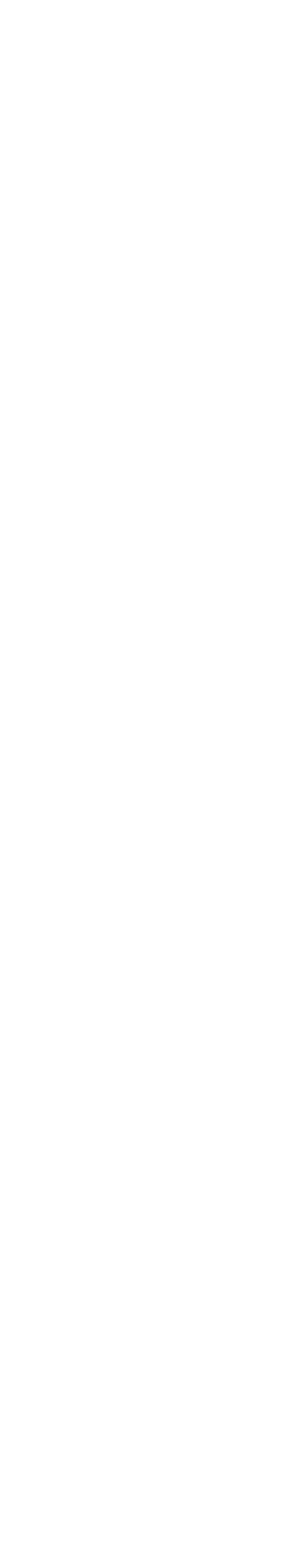
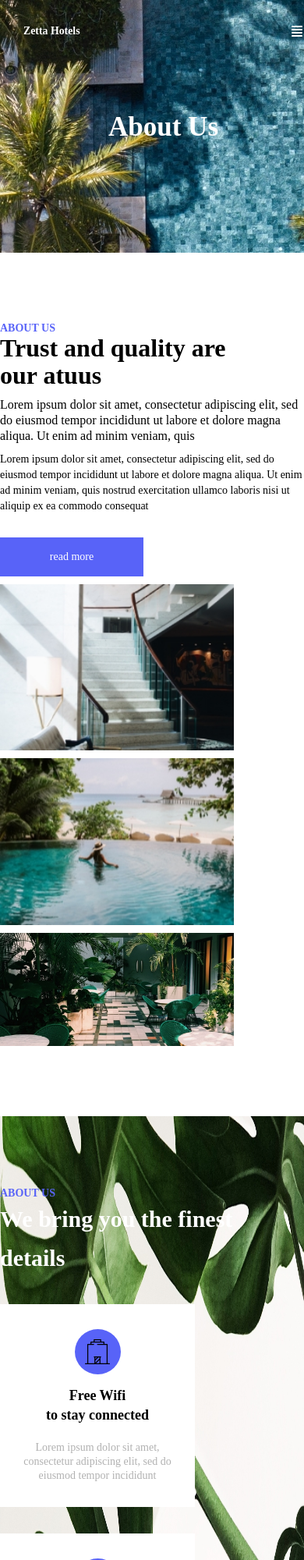
Before and after one commit to Tamar-22/midterm-exam, a plain HTML site: page index.html in a window 390 px wide. Shown: the top 2000 px of the page at 78% size. Before the commit the page ends 844 px from the top, so only its background shows below. Drawn offline with Linux system fonts and the light colour scheme.

Commit message:
add sections

```diff
--- a/css/reset.css
+++ b/css/reset.css
@@ -0,0 +1,49 @@
+html, body, div, span, applet, object, iframe,
+h1, h2, h3, h4, h5, h6, p, blockquote, pre,
+a, abbr, acronym, address, big, cite, code,
+del, dfn, em, img, ins, kbd, q, s, samp,
+small, strike, strong, sub, sup, tt, var,
+b, u, i, center,
+dl, dt, dd, ol, ul, li,
+fieldset, form, label, legend,
+table, caption, tbody, tfoot, thead, tr, th, td,
+article, aside, canvas, details, embed,
+figure, figcaption, footer, header, hgroup,
+menu, nav, output, ruby, section, summary,
+time, mark, audio, video {
+	margin: 0;
+	padding: 0;
+	border: 0;
+	font-size: 100%;
+	font: inherit;
+	vertical-align: baseline;
+}
+/* HTML5 display-role reset for older browsers */
+article, aside, details, figcaption, figure,
+footer, header, hgroup, menu, nav, section {
+	display: block;
+}
+body {
+	line-height: 1;
+}
+ol, ul {
+	list-style: none;
+}
+blockquote, q {
+	quotes: none;
+}
+blockquote:before, blockquote:after,
+q:before, q:after {
+	content: '';
+	content: none;
+}
+table {
+	border-collapse: collapse;
+	border-spacing: 0;
+}
+a{
+	text-decoration: none;
+}
+* {
+	box-sizing: border-box;
+}
--- a/css/responsive.css
+++ b/css/responsive.css
@@ -0,0 +1,53 @@
+/*
+* Prefixed by https://autoprefixer.github.io
+* PostCSS: v7.0.29,
+* Autoprefixer: v9.7.6
+* Browsers: last 4 version
+*/
+
+@media(max-width: 290px){
+	.about-us-container{
+		max-width: 80px;
+	}
+	.about-us{
+		font-size: 15px;
+		left: 50px;
+	}
+}
+@media(max-width: 670px){
+	.burger-icon{
+		display: block;
+		color: white;
+		margin-right: 32px;
+	}
+	.nav-container{
+		display: none;
+	}
+}
+@media(max-width: 685px){
+	.section2{
+		display: -webkit-box;
+		display: -ms-flexbox;
+		display: flex;
+		-ms-flex-wrap: wrap;
+		    flex-wrap: wrap;
+	}
+	.image3,.image1,.image2{
+		margin-top: 10px;
+		max-width: 300px;
+		width: 100%;
+	}
+}
+@media(max-width:  200px){
+	.white-box-title{
+		max-width: 80px;
+		width: 100%;
+		font-size: 10px;
+	}
+	.white-box-paragraph{
+		max-width: 150px;
+		width: 100%;
+		font-size: 8px;
+		text-align: center;
+	}
+}
--- a/css/style.css
+++ b/css/style.css
@@ -0,0 +1,350 @@
+
+/*
+* Prefixed by https://autoprefixer.github.io
+* PostCSS: v7.0.29,
+* Autoprefixer: v9.7.6
+* Browsers: last 4 version
+*/
+
+.bg-image1{
+	background-image: url("../images/bg-image1.jpg");
+	height: 324px;
+	width: 100%;
+	background-repeat: no-repeat;
+	background-size: cover;
+	background-position: center;
+	display: -webkit-box;
+	display: -ms-flexbox;
+	display: flex;
+	-webkit-box-align: center;
+	    -ms-flex-align: center;
+	        align-items: center;
+	-webkit-box-orient: vertical;
+	-webkit-box-direction: normal;
+	    -ms-flex-direction: column;
+	        flex-direction: column;
+	position: relative;
+}
+.sect1-container{
+	max-width: 1366px;
+	width: 100%;
+	margin: 0 auto;
+}
+.header{
+	max-width: 1089px;
+	width: 100%;
+	display: -webkit-box;
+	display: -ms-flexbox;
+	display: flex;
+	-webkit-box-pack: justify;
+	    -ms-flex-pack: justify;
+	        justify-content: space-between;
+	padding-top: 30px;
+	-webkit-box-align: center;
+	    -ms-flex-align: center;
+	        align-items: center;
+	/*margin: 0 auto;*/
+	position: fixed;
+  	width: 100%;
+  	height: 50px;
+  	left: 30px;
+  	z-index: 100;
+}
+.logo{
+	max-width: 86px;
+	width: 100%;
+	height: 20px;
+}
+.nav-container{
+	max-width: 574px;
+	width: 100%;
+}
+.ul{
+	display: -webkit-box;
+	display: -ms-flexbox;
+	display: flex;
+	-webkit-box-pack: justify;
+	    -ms-flex-pack: justify;
+	        justify-content: space-between;
+	color: #FFFFFF;
+	-ms-flex-wrap: wrap;
+	    flex-wrap: wrap;
+	font-family: 'Poppins';
+	font-weight: bold;
+}
+.home{
+	color: #5863F8;
+}
+.ul:hover{
+	 color: #c2c2a3;
+}
+.burger-icon{
+	display: none;
+}
+.navigation{
+	position: fixed;
+	width: 100%;
+	max-height: 150px;
+	height: 100%;
+	top: 70px;
+	left: 0;
+	color: white;
+	background-color: gray;
+	opacity: 0.8;
+	line-height: 22px;
+	display: none;
+}
+.burger-icon:hover .navigation{
+	display: block;
+}
+.about-us-conatiner{
+	max-width: 180px;
+	width: 100%;
+}
+.about-us{
+	position: absolute;
+	top: 145px;
+	left: 139px;
+	font-size: 35px;
+	color: #FFFFFF;
+	font-weight: bolder;
+	display: -webkit-box;
+	display: -ms-flexbox;
+	display: flex;
+	font-family: 'Poppins';
+	font-weight: 600;
+}
+/*section#2*/
+.section2-container{
+	max-width: 1163px;
+	width: 100%;
+	margin: 0 auto;
+	margin-top: 90px;
+}
+.section2{
+	display: -webkit-box;
+	display: -ms-flexbox;
+	display: flex;
+	-webkit-box-pack: justify;
+	    -ms-flex-pack: justify;
+	        justify-content: space-between;
+	-webkit-box-align: center;
+	    -ms-flex-align: center;
+	        align-items: center;
+	vertical-align: middle;
+}
+.left-block{
+	max-width: 400px;
+	width: 100%;
+}
+.sect2-aboutus{
+	color: #5863F8;
+	font-size: 14px;
+	font-family: 'Poppins';
+	font-weight: bold;
+}
+.title1{
+	max-width: 320px;
+	width: 100%;
+	color: #000000;
+	font-size: 32px;
+	font-family: 'Poppins';
+	font-weight: 600;
+	line-height: 35px;
+	margin-top: 1px;
+}
+.paragraph1{
+	color: #000000;
+	font-size: 16px;
+	font-family: 'Poppins';
+	font-weight: 500;
+	line-height: 20px;
+	margin-top: 10px;
+	margin-bottom: 10px;
+}
+.paragraph2{
+	color: #000000;
+	font-size: 14px;
+	font-family: 'Poppins';
+	font-weight: normal;
+	line-height: 20px;
+
+}
+.blue-box{
+	background-color: #5863F8;
+	max-width: 184px;
+	width: 100%;
+	height: 50px;
+	display: -webkit-box;
+	display: -ms-flexbox;
+	display: flex;
+	-webkit-box-pack: center;
+	    -ms-flex-pack: center;
+	        justify-content: center;
+	-webkit-box-align: center;
+	    -ms-flex-align: center;
+	        align-items: center;
+	margin-top: 30px;
+}
+.insite-box{
+	font-size: 14px;
+	color: #FFFFFF;
+	font-family: 'Poppins';
+	font-weight: normal;
+}
+.right-block{
+	max-width: 536px;
+	width: 100%;
+}
+.images-block{
+	display: -webkit-box;
+	display: -ms-flexbox;
+	display: flex;
+	-webkit-box-pack: justify;
+	    -ms-flex-pack: justify;
+	        justify-content: space-between;
+	-ms-flex-wrap: wrap;
+	    flex-wrap: wrap;
+	vertical-align: middle;
+}
+.image3{
+	margin-top: 16px;
+}
+/*section#3*/
+.sect3-container{
+	position: relative;
+	display: -webkit-box;
+	display: -ms-flexbox;
+	display: flex;
+	-webkit-box-pack: center;
+	    -ms-flex-pack: center;
+	        justify-content: center;
+	margin: 0 auto;
+	margin-top: 90px;
+
+}
+.bg-image2{
+	height: 612px;
+	width: 100%;
+}
+.image-content{
+	max-width: 1038px;
+	width: 100%;
+	position: absolute;
+	top: 92px;
+}
+.sect3-aboutus{
+	color: #5863F8;
+	font-size: 14px;
+	font-family: 'Poppins';
+	font-weight: bold;
+}
+.title2{
+	max-width: 300px;
+	width: 100%;
+	font-size: 30px;
+	color: #FFFFFF;
+	font-family: 'Poppins';
+	font-weight: bold;
+	line-height: 50px;
+	margin-top: 1px;
+
+}
+.boxes-block{
+	display: -webkit-box;
+	display: -ms-flexbox;
+	display: flex;
+	-webkit-box-pack: justify;
+	    -ms-flex-pack: justify;
+	        justify-content: space-between;
+	-webkit-box-align: center;
+	    -ms-flex-align: center;
+	        align-items: center;
+	-ms-flex-wrap: wrap;
+	    flex-wrap: wrap;
+}
+.white-box{
+	background-color: #FFFFFF;
+	max-width: 250px;
+	width: 100%;
+	height: 260px;
+	margin-top: 34px;
+	display: -webkit-box;
+	display: -ms-flexbox;
+	display: flex;
+	-ms-flex-wrap: wrap;
+	    flex-wrap: wrap;
+	-webkit-box-pack: center;
+	    -ms-flex-pack: center;
+	        justify-content: center;
+	-webkit-box-align: center;
+	    -ms-flex-align: center;
+	        align-items: center;
+	-webkit-box-orient: vertical;
+	-webkit-box-direction: normal;
+	    -ms-flex-direction: column;
+	        flex-direction: column;
+}
+.circle{
+	background-color: #5863F8;
+	max-width: 59px;
+	width: 100%;
+	height: 58px;
+	border-radius: 50%;
+	display: -webkit-box;
+	display: -ms-flexbox;
+	display: flex;
+	-webkit-box-pack: center;
+	    -ms-flex-pack: center;
+	        justify-content: center;
+	-webkit-box-align: center;
+	    -ms-flex-align: center;
+	        align-items: center;
+}
+.icon{
+	width: 32.73px;
+	height: 32.73px;
+
+}
+.white-box-text{
+	display: -webkit-box;
+	display: -ms-flexbox;
+	display: flex;
+	-ms-flex-wrap: wrap;
+	    flex-wrap: wrap;
+	-webkit-box-pack: center;
+	    -ms-flex-pack: center;
+	        justify-content: center;
+	text-align: center;
+}
+.white-box-title{
+	max-width: 188px;
+	width: 100%;
+	font-size: 18px;
+	color: #000000;
+	font-family: 'Poppins';
+	font-weight: 600;
+	margin-top: 15px;
+	margin-bottom: 20px;
+	line-height: 25px;
+}
+.span{
+	display: -webkit-box;
+	display: -ms-flexbox;
+	display: flex;
+	-ms-flex-wrap: wrap;
+	    flex-wrap: wrap;
+	-webkit-box-pack: center;
+	    -ms-flex-pack: center;
+	        justify-content: center;
+}
+.white-box-paragraph{
+	max-width: 220px;
+	width: 100%;
+	color: #B1B1B1;
+	font-size: 14px;
+	font-family: 'Poppins';
+	font-weight: 500;
+	line-height: 18px;
+
+}
--- a/index.html
+++ b/index.html
@@ -11,6 +11,119 @@
 	<link rel="stylesheet" type="text/css" href="css/responsive.css">
 </head>
 <body>
+	<!-- section#1 -->
+	<section>
+		<div class="bg-image1">
+			<div class="sect1-container">
+				<header class="header">
+						<a href="index.html"> <img class="logo" src="images/logo.svg" alt="logo"></a>
+					<nav class="nav-container">
+						<ul class="ul">
+							<li class="home">Home</li>
+							<li>Rooms</li>
+							<li>Restaurant</li>
+							<li>About us</li>
+							<li>Blog</li>
+							<li>contact</li>
+						</ul>
+					</nav>
+					<div class="burger-icon">
+						<i class="fas fa-align-justify"></i>
+						<div class="navigation">
+							<nav>
+								<ul>
+									<li>Home</li>
+									<li>Rooms</li>
+									<li>Restaurant</li>
+									<li>About us</li>
+									<li>Blog</li>
+									<li>contact</li>
+								</ul>
+						</nav>
+					</div>
+					</div>
+				</header>
+				<div class="about-us-container">
+					<h2 class="about-us">About Us</h2>
+				</div>
+			</div>
+		</div>
+	</section>
+<!-- section#2 -->
+	<section>
+		<div class="section2-container">
+			<div class="section2">
+			<div class="left-block">
+					<h4 class="sect2-aboutus">ABOUT US</h4>
+					<h2 class="title1">Trust and quality are our atuus</h2>
+					<p class="paragraph1">Lorem ipsum dolor sit amet, consectetur adipiscing elit, sed do eiusmod tempor incididunt ut labore et dolore magna aliqua. Ut enim ad minim veniam, quis </p>
+					<p class="paragraph2">Lorem ipsum dolor sit amet, consectetur adipiscing elit, sed do eiusmod tempor incididunt ut labore et dolore magna aliqua. Ut enim ad minim veniam, quis nostrud exercitation ullamco laboris nisi ut aliquip ex ea commodo consequat</p>
+					<div class="blue-box">
+						<h4 class="insite-box">read more</h4>
+					</div>
+			</div>
+			<div class="right-block">
+				<div class="images-block">
+				<img class="image1" src="images/image1.jpg" alt="stair-image">
+				<img class="image2" src="images/image2.jpg" alt="pool-image">
+				<img class="image3" src="images/image3.jpg" alt="cafe-image">
+				</div>
+			</div>
+		 </div>
+		</div>
+	</section>
+<!-- section#3 -->
+	<section>
+		<div class="sect3-container">
+			<img class="bg-image2" src="images/bg-image2.jpg" alt="bg-image2">
+			<div class="image-content">
+				<h4 class="sect3-aboutus">ABOUT US</h4>
+				<h2 class="title2">We bring you the finest details</h2>
+				<div class="boxes-block">
+					<div class="white-box">
+						<div class="circle">
+							<img class="icon" src="images/icon.svg" alt="icon">
+						</div>
+						<div class="white-box-text">
+							<h3 class="white-box-title"> Free Wifi <span class="span"> to stay connected </span> </h3>
+							<p class="white-box-paragraph">Lorem ipsum dolor sit amet, consectetur adipiscing elit, sed do eiusmod tempor incididunt </p>
+						</div>
+					</div>
+					<div class="white-box">
+						<div class="circle">
+							<img class="icon" src="images/icon.svg" alt="icon">
+						</div>
+						<div class="white-box-text">
+							<h3 class="white-box-title">4K Television and <span class="span"> Netflix included </span></h3>
+							<p class="white-box-paragraph">Lorem ipsum dolor sit amet, consectetur adipiscing elit, sed do eiusmod tempor incididunt </p>
+						</div>
+
+
+					</div>
+					<div class="white-box">
+						<div class="circle">
+							<img class="icon" src="images/icon.svg" alt="icon">
+						</div>
+						<div class="white-box-text">
+							<h3 class="white-box-title">Span zone where <span class="span"> you can chill </span></h3>
+							<p class="white-box-paragraph">Lorem ipsum dolor sit amet, consectetur adipiscing elit, sed do eiusmod tempor incididunt </p>
+						</div>
+					</div>
+					<div class="white-box">
+						<div class="circle">
+							<img class="icon" src="images/icon.svg" alt="icon">
+						</div>
+						<div class="white-box-text">
+							<h3 class="white-box-title">Spacious rooms <span class="span"> for awesome parties </span></h3>
+							<p class="white-box-paragraph">Lorem ipsum dolor sit amet, consectetur adipiscing elit, sed do eiusmod tempor incididunt </p>
+						</div>
+					</div>
+				</div>
+			</div>
+
+		</div>
+	</section>
+
 
 </body>
 </html>
```
